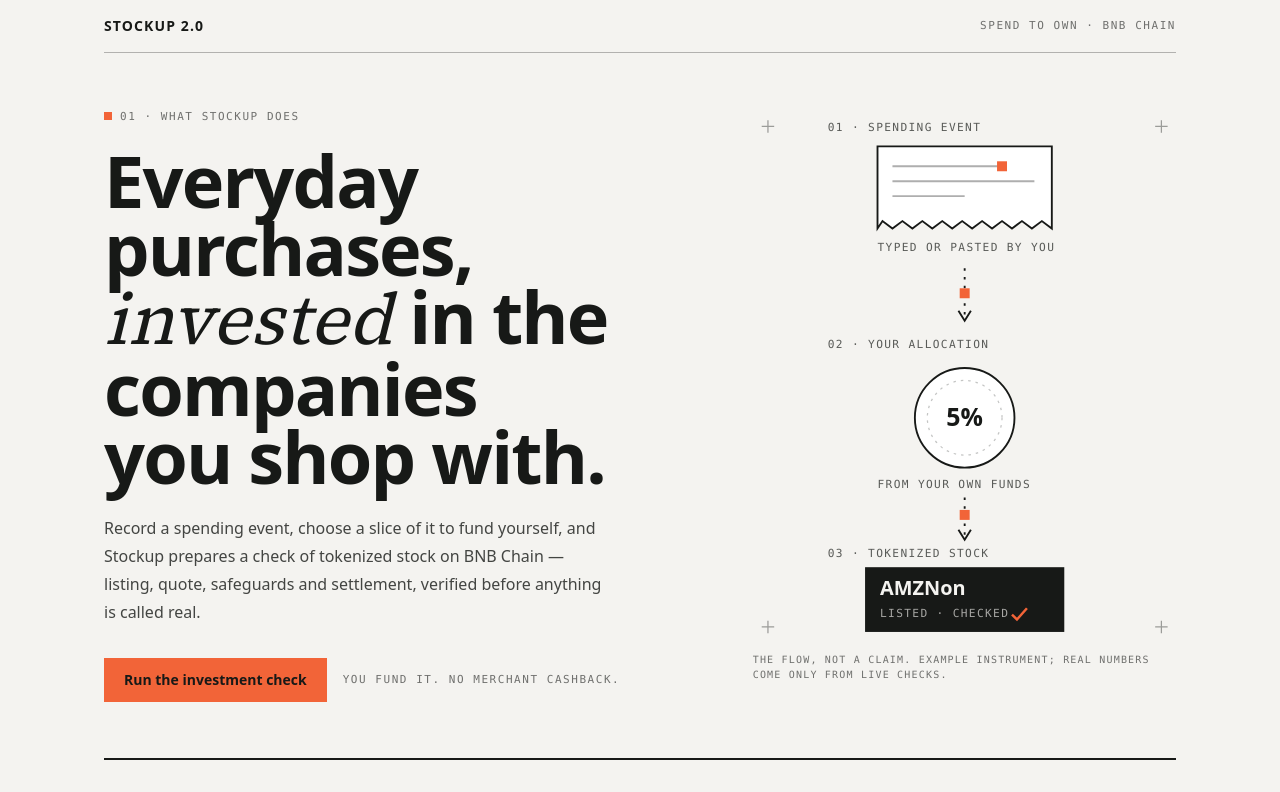
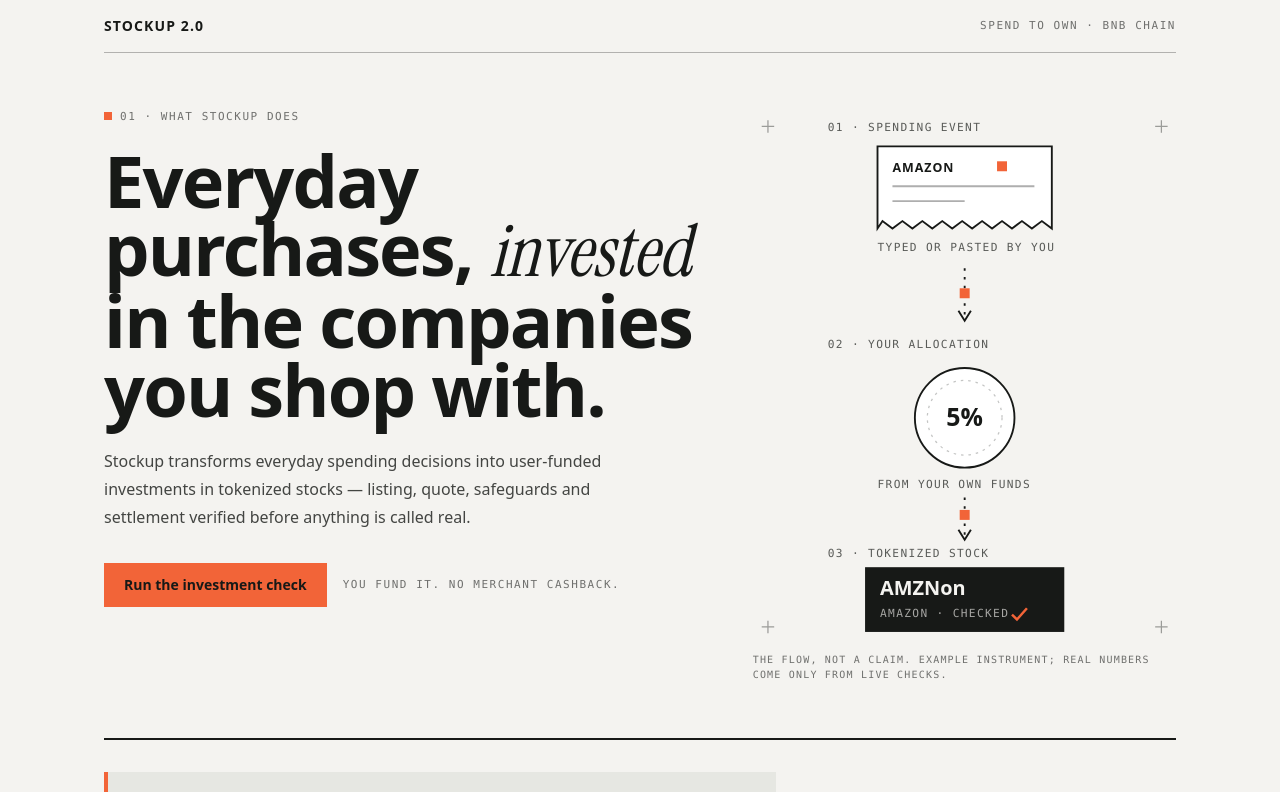
Before and after one commit to emmaGH1/stockup-bnb-2026, a Next.js app: page / in a window 1280 px wide. Shown: the top 792 px of the page. Built offline with nearby package versions, Linux system fonts and the light colour scheme.

Commit message:
design probe v3: Space Grotesk + Instrument Serif exploration; explicit shopping->exposure link in diagram and copy; scope held to two surfaces; evidence refreshed; gates pass

```diff
--- a/package.json
+++ b/package.json
@@ -14,6 +14,8 @@
   },
   "dependencies": {
     "@fontsource-variable/archivo": "^5.3.0",
+    "@fontsource-variable/space-grotesk": "^5.3.0",
+    "@fontsource/instrument-serif": "^5.3.0",
     "@fontsource/source-serif-4": "^5.3.0",
     "next": "^16.4.0",
     "react": "^19.3.0",
--- a/src/app/globals.css
+++ b/src/app/globals.css
@@ -7,6 +7,7 @@
   --color-ink: #171917;
   --color-mist: #DADBD6;
   --color-vermilion: #F26438;
-  --font-sans: "Archivo Variable", ui-sans-serif, system-ui, "Helvetica Neue", Arial, sans-serif;
-  --font-serif: "Source Serif 4", Georgia, "Times New Roman", serif;
+  --color-white: #FFFFFF;
+  --font-sans: "Space Grotesk Variable", ui-sans-serif, system-ui, "Helvetica Neue", Arial, sans-serif;
+  --font-serif: "Instrument Serif", Georgia, "Times New Roman", serif;
 }
--- a/src/app/page.tsx
+++ b/src/app/page.tsx
@@ -21,9 +21,8 @@
             in the companies you shop with.
           </h1>
           <p className="mt-6 max-w-lg text-base leading-7 text-ink/80">
-            Record a spending event, choose a slice of it to fund yourself, and Stockup prepares a check of
-            tokenized stock on BNB Chain — listing, quote, safeguards and settlement, verified before anything
-            is called real.
+            Stockup transforms everyday spending decisions into user-funded investments in tokenized stocks —
+            listing, quote, safeguards and settlement verified before anything is called real.
           </p>
           <div className="mt-8 flex flex-wrap items-center gap-4">
             <a href="#invest" className="bg-vermilion px-5 py-3 text-sm font-semibold text-ink">
--- a/src/components/hero-strip.tsx
+++ b/src/components/hero-strip.tsx
@@ -7,13 +7,14 @@
 export function HeroStrip() {
   return (
     <figure>
-      <svg viewBox="0 0 340 430" role="img" aria-label="Diagram of the flow: a spending event you record becomes an allocation from your own funds, which buys tokenized stock on BNB Chain whose listing and settlement are checked against the chain." className="w-full">
+      <svg viewBox="0 0 340 430" role="img" aria-label="Diagram of the flow: a spending event at a company becomes an allocation from your own funds, which buys tokenized stock of that same company on BNB Chain, with the listing and settlement checked against the chain." className="w-full">
         <Plus x={12} y={14} /><Plus x={328} y={14} /><Plus x={12} y={416} /><Plus x={328} y={416} />
 
         {/* 01 — spending event */}
         <text x={60} y={18} fill="#171917" fillOpacity={0.7} fontFamily="var(--font-mono, monospace)" style={micro}>01 · SPENDING EVENT</text>
         <path d="M 100 30 H 240 V 96 L 232 90 L 224 96 L 216 90 L 208 96 L 200 90 L 192 96 L 184 90 L 176 96 L 168 90 L 160 96 L 152 90 L 144 96 L 136 90 L 128 96 L 120 90 L 112 96 L 104 90 L 100 96 Z" fill="#fff" stroke="#171917" strokeWidth={1.5} />
-        <path d="M 112 46 H 200 M 112 58 H 226 M 112 70 H 170" stroke="#171917" strokeOpacity={0.35} strokeWidth={1.5} />
+        <text x={112} y={51} fill="#171917" fontSize={10} fontWeight={700} letterSpacing="0.08em" fontFamily="var(--font-sans, sans-serif)">AMAZON</text>
+        <path d="M 112 62 H 226 M 112 74 H 170" stroke="#171917" strokeOpacity={0.35} strokeWidth={1.5} />
         <rect x={196} y={42} width={8} height={8} fill="#F26438" />
         <text x={100} y={114} fill="#171917" fillOpacity={0.7} fontFamily="var(--font-mono, monospace)" style={micro}>TYPED OR PASTED BY YOU</text>
 
@@ -38,7 +39,7 @@
         <text x={60} y={360} fill="#171917" fillOpacity={0.7} fontFamily="var(--font-mono, monospace)" style={micro}>03 · TOKENIZED STOCK</text>
         <rect x={90} y={368} width={160} height={52} fill="#171917" />
         <text x={102} y={390} fill="#F4F3F0" fontSize={16} fontWeight={700} fontFamily="var(--font-sans, sans-serif)">AMZNon</text>
-        <text x={102} y={408} fill="#F4F3F0" fillOpacity={0.65} fontFamily="var(--font-mono, monospace)" style={micro}>LISTED · CHECKED</text>
+        <text x={102} y={408} fill="#F4F3F0" fillOpacity={0.65} fontFamily="var(--font-mono, monospace)" style={micro}>AMAZON · CHECKED</text>
         <path d="M 208 406 l 4 4 l 8 -9" fill="none" stroke="#F26438" strokeWidth={2} />
       </svg>
       <figcaption className="mt-2 font-mono text-[10px] uppercase tracking-[0.12em] text-ink/60">
```
Also changed, not shown: src/app/layout.tsx (+3 -4 lines), 4 other files (tests, documents, lock files or other folders).
